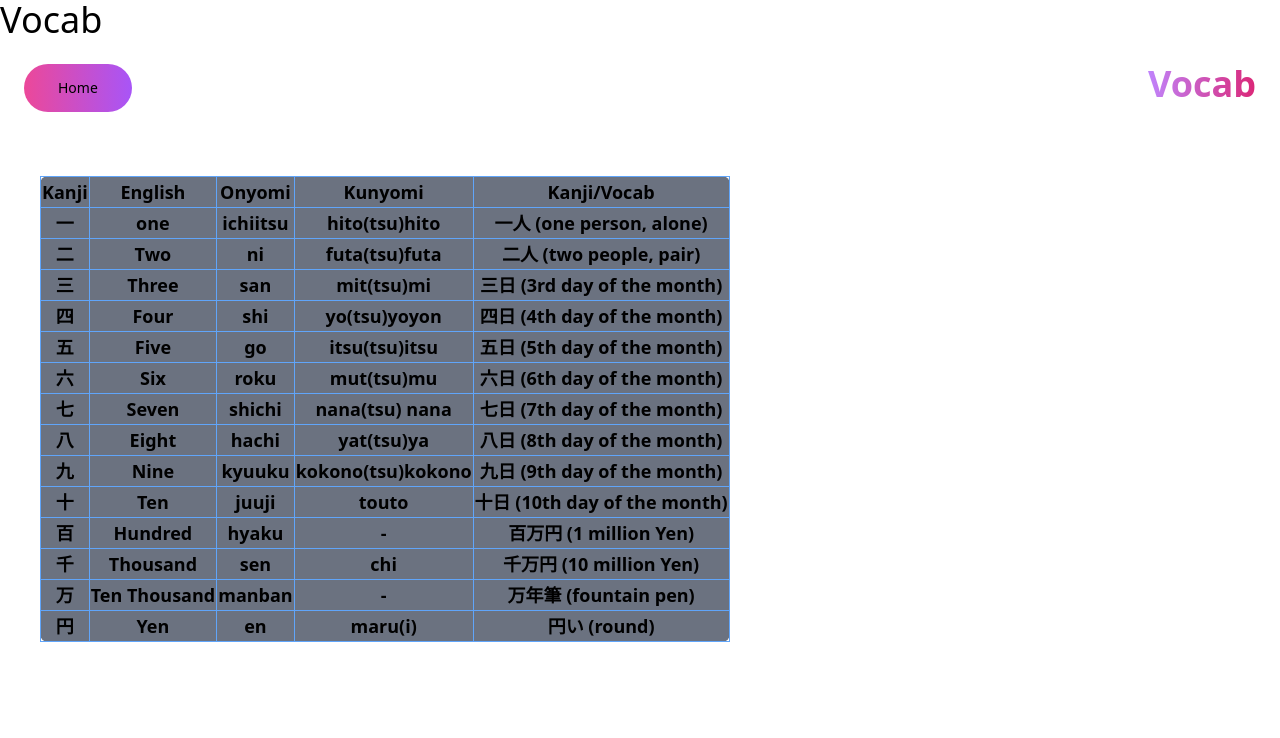
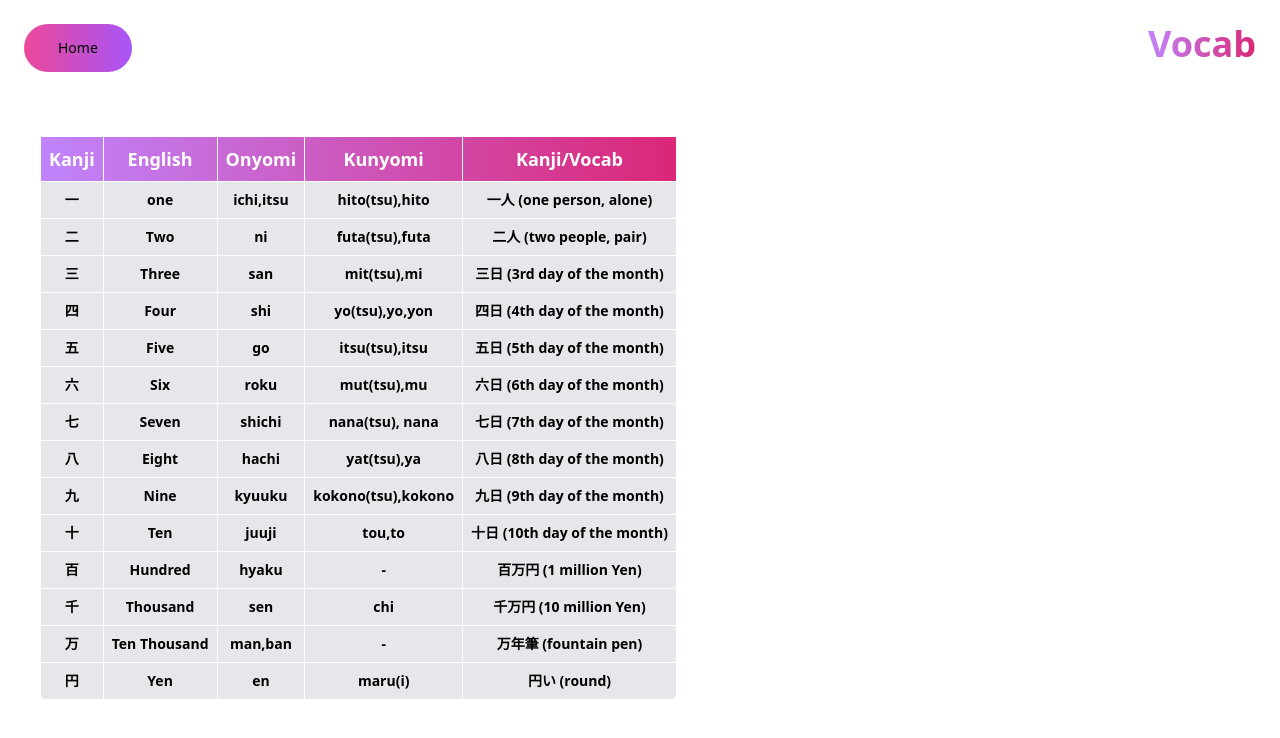
Before and after one commit to Akwei001/Jgame, a React (Vite) app: page /Vocab in a window 1280 px wide. Shown: the top 738 px of the page. Built offline with nearby package versions, Linux system fonts and the light colour scheme.

Commit message:
table style complete

```diff
--- a/src/components/Vocab.jsx
+++ b/src/components/Vocab.jsx
@@ -6,71 +6,71 @@ const newVocab = [
   {
     kanji: '一',
     English: 'one',
-    Onyomi: ['ichi', 'itsu'],
-    Kunyomi: ['hito(tsu)', 'hito'],
+    Onyomi: ['ichi,', 'itsu'],
+    Kunyomi: ['hito(tsu),', 'hito'],
     kanjiVocab: ['一人 (one person, alone)'],
   },
   {
     kanji: '二',
     English: 'Two',
     Onyomi: ['ni'],
-    Kunyomi: ['futa(tsu)', 'futa'],
+    Kunyomi: ['futa(tsu),', 'futa'],
     kanjiVocab: ['二人 (two people, pair)'],
   },
   {
     kanji: '三',
     English: 'Three',
     Onyomi: ['san'],
-    Kunyomi: ['mit(tsu)', 'mi'],
+    Kunyomi: ['mit(tsu),', 'mi'],
     kanjiVocab: ['	三日 (3rd day of the month)'],
   },
   {
     kanji: '四',
     English: 'Four',
     Onyomi: ['shi'],
-    Kunyomi: ['yo(tsu)', 'yo', 'yon'],
+    Kunyomi: ['yo(tsu),', 'yo,', 'yon'],
     kanjiVocab: ['四日 (4th day of the month)'],
   },
   {
     kanji: '五',
     English: 'Five',
     Onyomi: ['go'],
-    Kunyomi: ['itsu(tsu)', 'itsu'],
+    Kunyomi: ['itsu(tsu),', 'itsu'],
     kanjiVocab: ['五日 (5th day of the month)'],
   },
   {
     kanji: '六',
     English: 'Six',
     Onyomi: ['roku'],
-    Kunyomi: ['	mut(tsu)', 'mu'],
+    Kunyomi: ['	mut(tsu),', 'mu'],
     kanjiVocab: ['六日 (6th day of the month)'],
   },
   {
     kanji: '七',
     English: 'Seven',
     Onyomi: ['shichi'],
-    Kunyomi: ['nana(tsu)', ' nana'],
+    Kunyomi: ['nana(tsu),', ' nana'],
     kanjiVocab: ['七日 (7th day of the month)'],
   },
   {
     kanji: '八',
     English: 'Eight',
     Onyomi: ['hachi'],
-    Kunyomi: ['yat(tsu)', 'ya'],
+    Kunyomi: ['yat(tsu),', 'ya'],
     kanjiVocab: ['八日 (8th day of the month)'],
   },
   {
     kanji: '九',
     English: 'Nine',
     Onyomi: ['kyuu', 'ku'],
-    Kunyomi: ['kokono(tsu)', 'kokono'],
+    Kunyomi: ['kokono(tsu),', 'kokono'],
     kanjiVocab: ['九日 (9th day of the month)'],
   },
   {
     kanji: '十',
     English: 'Ten',
     Onyomi: ['juu', 'ji'],
-    Kunyomi: ['tou', 'to'],
+    Kunyomi: ['tou,', 'to'],
     kanjiVocab: ['十日 (10th day of the month)'],
   },
   {
@@ -90,7 +90,7 @@ const newVocab = [
   {
     kanji: '万',
     English: 'Ten Thousand',
-    Onyomi: ['man', 'ban'],
+    Onyomi: ['man,', 'ban'],
     Kunyomi: ['-'],
     kanjiVocab: ['	万年筆 (fountain pen)'],
   },
@@ -121,7 +121,6 @@ function Vocab() {
   const [vocab, setVocab] = useState(newVocab);
   return (
     <div>
-      <p>Vocab</p>
       <header className='p-6 mb-8'>
         <div className='flex justify-between'>
           <div className=' p-[2px] rounded-full bg-gradient-to-r from-pink-500  to-purple-500 hover:text-white active:text-opacity-75 focus:outline-none focus:ring'>
@@ -138,23 +137,29 @@ function Vocab() {
         </div>
       </header>
       {/* <div className='grid grid-cols-1 gap-4 m-10 bg-gray-500 rounded-lg'> */}
-      <table className='m-10 text-lg bg-gray-500 border border-collapse border-blue-400 rounded-lg table-auto'>
+      <table className='m-10 text-lg bg-gray-200 border border-collapse rounded-lg table-auto'>
         <thead>
-          <tr>
-            <th className='border border-blue-400 '>Kanji</th>
-            <th className='border border-blue-400 '>English</th>
-            <th className='border border-blue-400 '>Onyomi</th>
-            <th className='border border-blue-400 '>Kunyomi</th>
-            <th className='border border-blue-400 '>Kanji/Vocab</th>
+          <tr className='text-white rounded-lg bg-gradient-to-r from-purple-400 to-pink-600'>
+            <th className='p-2 border border-white '>Kanji</th>
+            <th className='p-2 border border-white '>English</th>
+            <th className='p-2 border border-white '>Onyomi</th>
+            <th className='p-2 border border-white '>Kunyomi</th>
+            <th className='p-2 border border-white '>Kanji/Vocab</th>
           </tr>
         </thead>
         {newVocab.map((vocab) => (
           <tbody key={vocab.id}>
-            <th className='border border-blue-400 '>{vocab.kanji}</th>
-            <th className='border border-blue-400 '>{vocab.English}</th>
-            <th className='border border-blue-400 '>{vocab.Onyomi}</th>
-            <th className='border border-blue-400 '>{vocab.Kunyomi}</th>
-            <th className='border border-blue-400 '>{vocab.kanjiVocab}</th>
+            <th className='p-2 text-sm border border-white '>{vocab.kanji}</th>
+            <th className='p-2 text-sm border border-white '>
+              {vocab.English}
+            </th>
+            <th className='p-2 text-sm border border-white '>{vocab.Onyomi}</th>
+            <th className='p-2 text-sm border border-white '>
+              {vocab.Kunyomi}
+            </th>
+            <th className='p-2 text-sm border border-white '>
+              {vocab.kanjiVocab}
+            </th>
           </tbody>
         ))}
       </table>
```
